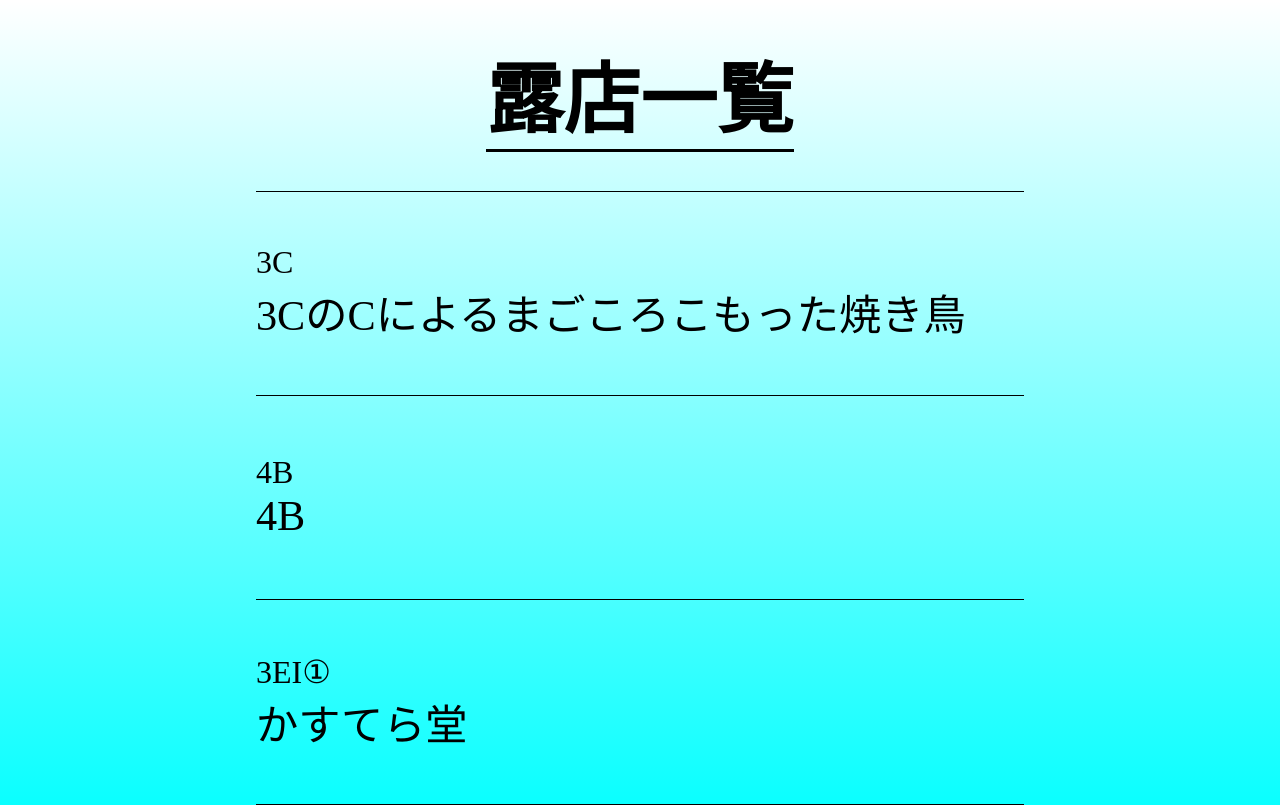
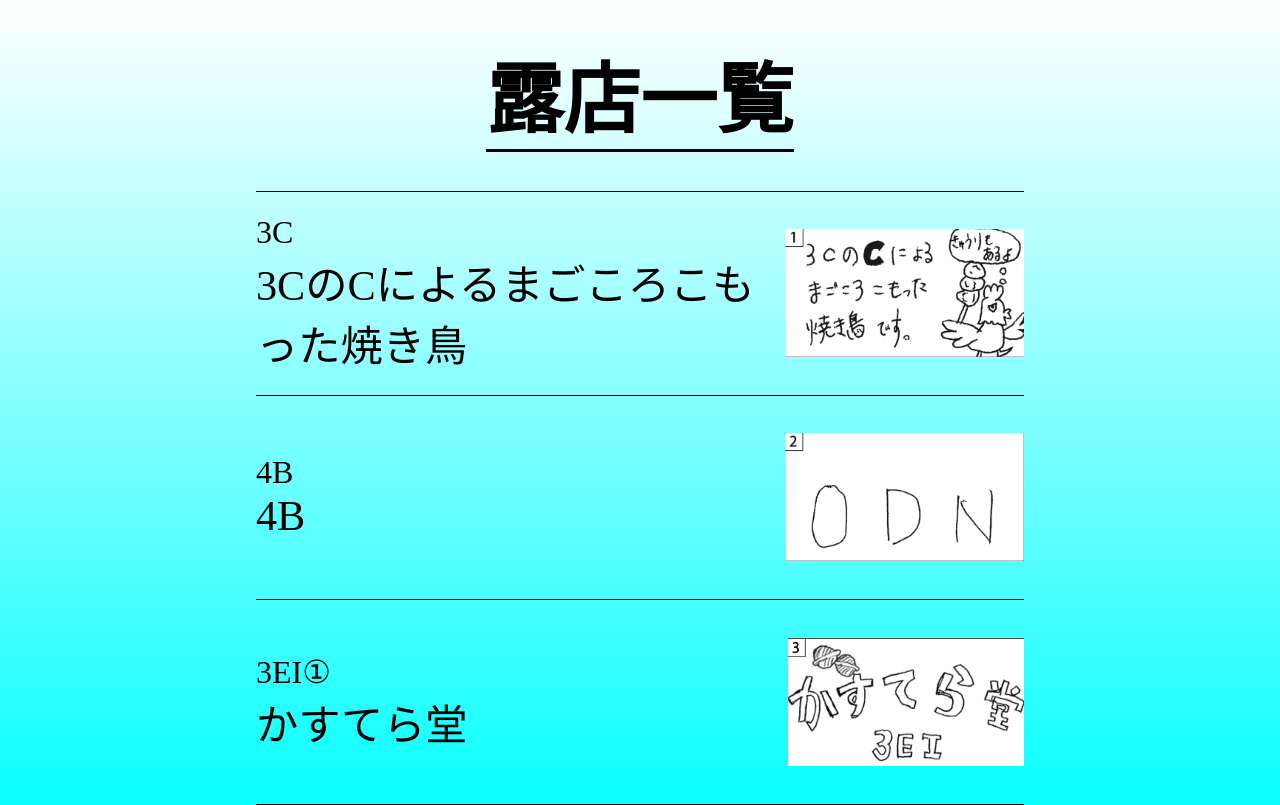
Before and after one commit to nitfc-festival-system-team/2023hp, a Next.js app: page /contents/stand in a window 1280 px wide. Built offline with nearby package versions, Linux system fonts and the light colour scheme.

Commit message:
fix: 画像参照を変更

```diff
--- a/src/components/StandList.tsx
+++ b/src/components/StandList.tsx
@@ -75,15 +75,8 @@ const StandItem = ({
           </span>
         )}
       </div>
-      {stand.image && (
-        <div
-          style={{
-            display: "flex",
-            alignItems: "center", // 垂直方向に中央揃え
-          }}
-        >
       <img
-            src={stand.image}
+        src={"/image/stand/" + stand.number + ".png"}
         alt="stand image"
         style={{
           width: "auto",
@@ -91,7 +84,5 @@ const StandItem = ({
         }}
       />
     </div>
-      )}
-    </div>
   );
 };
```
Lines whose indentation alone changed are shown as unchanged.
